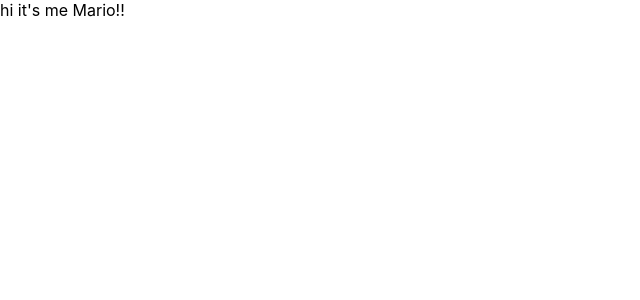
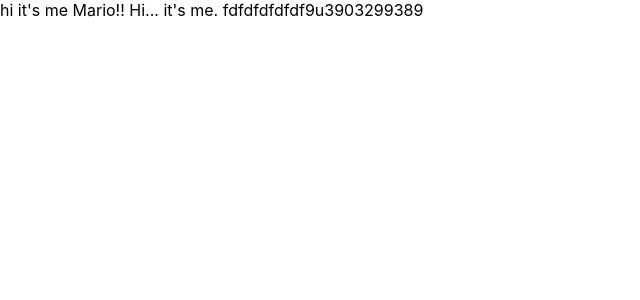
Before and after one commit to Allephy/project1, a React (Create React App) app: page / in a window 1280 px wide. Shown: the top 300 px of the page, without its empty margins (0-640 px from the left). Built offline with nearby package versions, Linux system fonts and the light colour scheme.

Commit message:
Update App.js

```diff
--- a/src/App.js
+++ b/src/App.js
@@ -4,7 +4,7 @@ import './App.css';
 function App() {
   return (
     <div>
-      hi it's me Mario!!
+      hi it's me Mario!! Hi... it's me. fdfdfdfdfdf9u3903299389
     </div>
   );
 }
```
